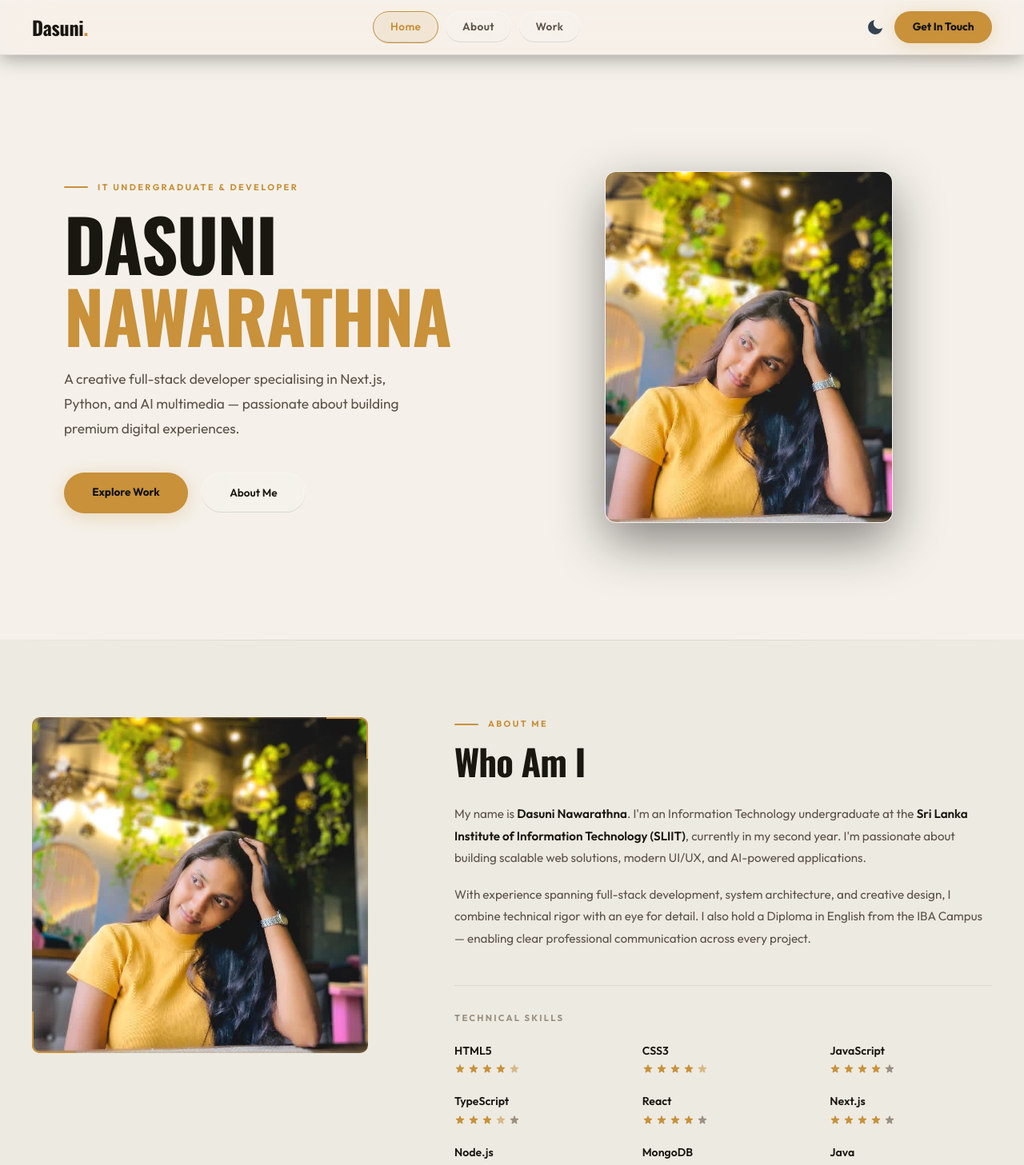
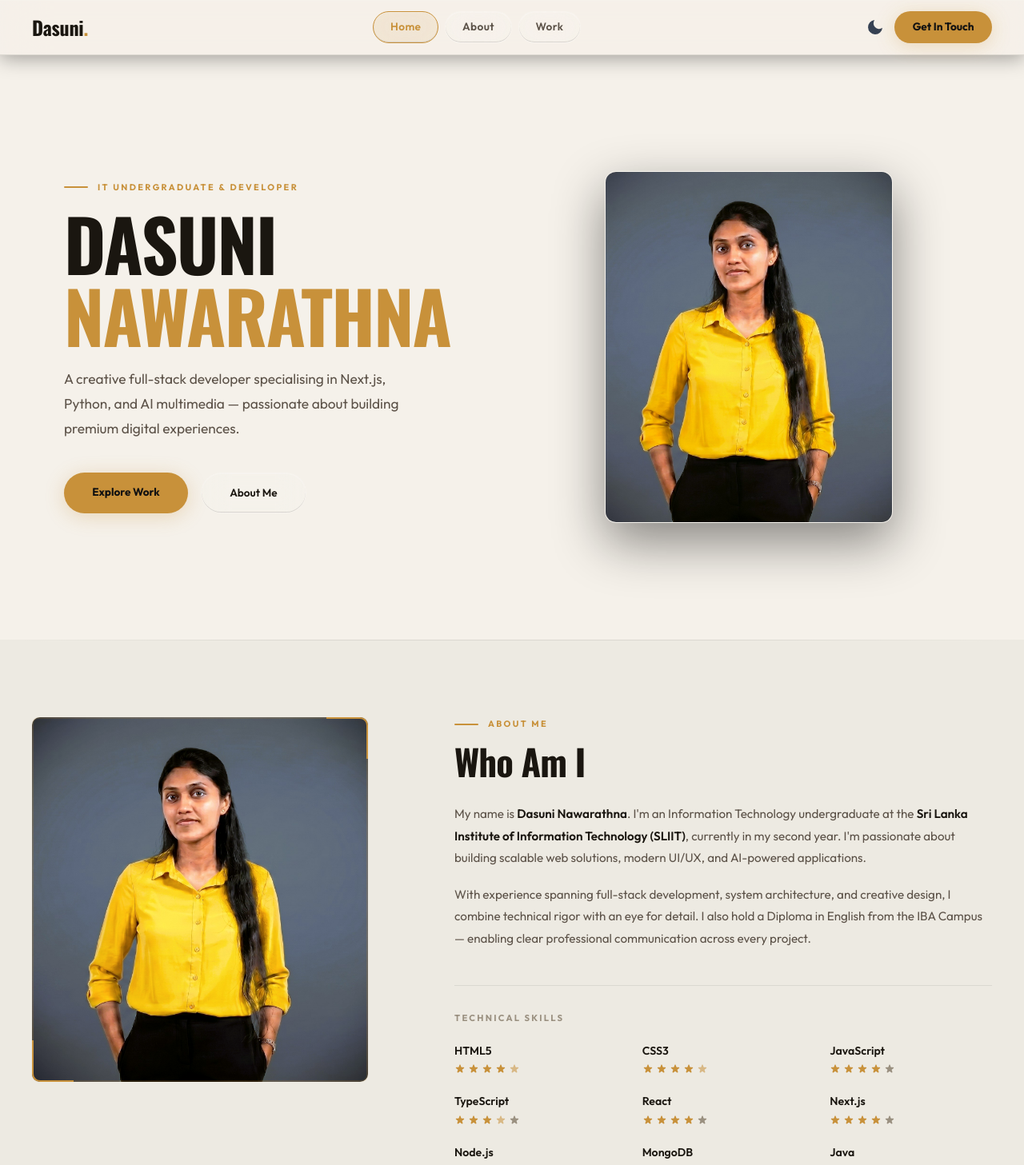
Before and after one commit to Dasuni-Nawarathna/my-portfolio, a Next.js app: page / in a window 1280 px wide. Shown: the top 1457 px of the page at 80% size. Built offline with nearby package versions, Linux system fonts and the light colour scheme.

Commit message:
update image in profile

```diff
--- a/app/page.tsx
+++ b/app/page.tsx
@@ -49,7 +49,7 @@ const skills = [
   { name: 'Java', rating: 4.0 },
   { name: 'MySQL', rating: 3.5 },
   { name: 'Python', rating: 3.5 },
-  { name: 'Figma', rating: 3.5 },
+  { name: 'Figma', rating: 3.0 },
 ];
 
 const navLinks = [
@@ -195,7 +195,7 @@ export default function Home() {
         {/* Right — contained portrait */}
         <div style={{ flex: 1, display: 'flex', alignItems: 'center', justifyContent: 'center', padding: '4rem 5rem 4rem 2rem' }}>
           <img
-            src="/dasuni.JPG"
+            src="/Dasunii.jpeg"
             alt="Dasuni Nawarathna"
             style={{
               width: 360,
@@ -225,7 +225,7 @@ export default function Home() {
             {/* Photo */}
             <div className="about-photo-wrap" style={{ maxWidth: 420 }}>
               <img
-                src="/dasuni.JPG"
+                src="/Dasunii.jpeg"
                 alt="Dasuni Nawarathna"
                 style={{ width: '100%', height: 'auto', objectFit: 'cover', objectPosition: 'top', display: 'block', borderRadius: 10, filter: 'grayscale(10%) contrast(1.05)' }}
               />
@@ -352,8 +352,8 @@ export default function Home() {
                 Get In Touch
               </h2>
               <p style={{ color: 'var(--text-secondary)', lineHeight: 1.82, fontSize: '0.95rem', maxWidth: 380 }}>
-                Dasuni is currently open to internship opportunities and collaborative software projects.
-                She welcomes professional inquiries via any of the platforms below.
+                I am currently open to internship opportunities and collaborative software projects.
+                I welcome professional inquiries via any of the platforms below.
               </p>
             </div>
 
```
Also changed, not shown: public/Dasuni.jpeg (added), public/Dasunii.jpeg (added).
